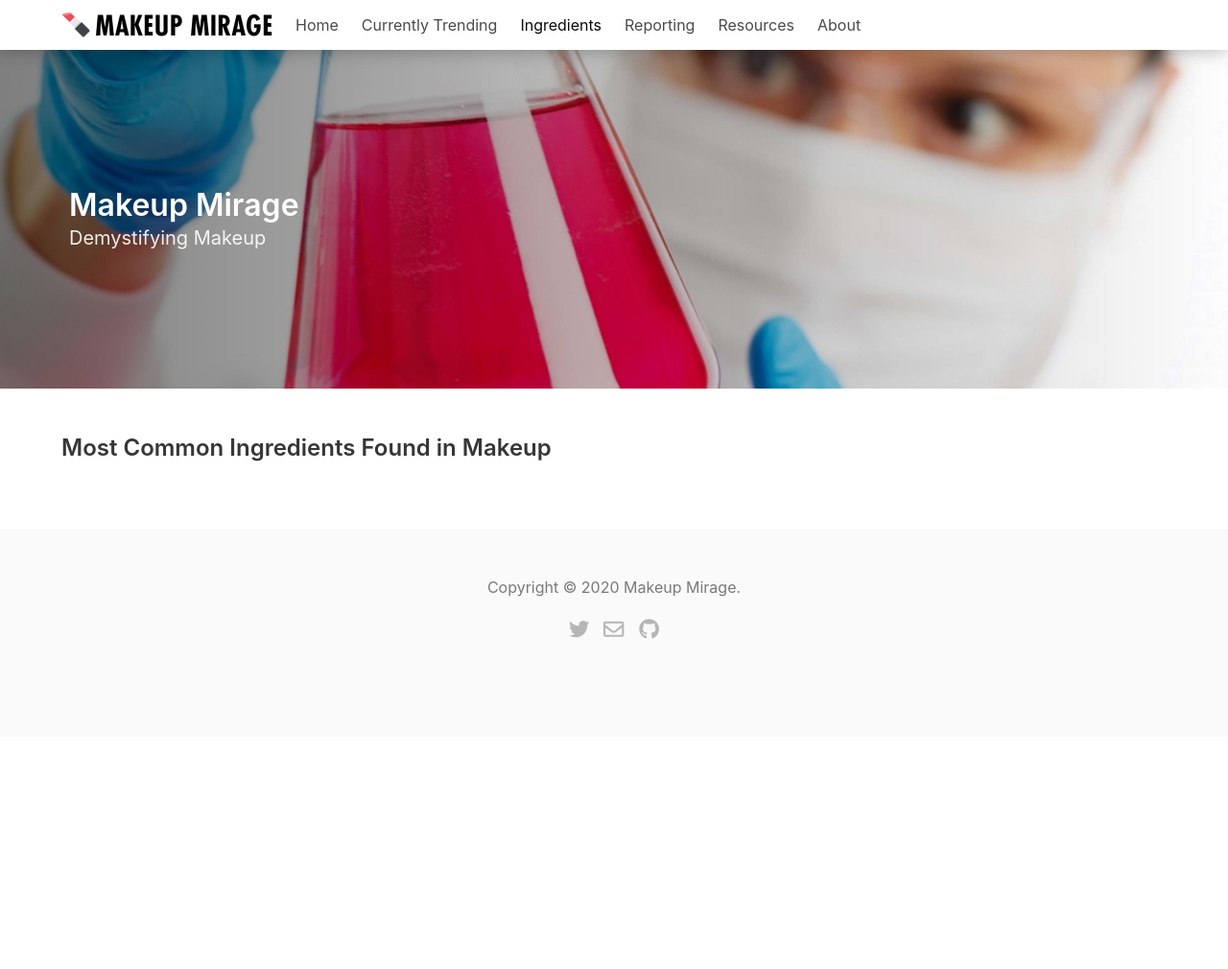
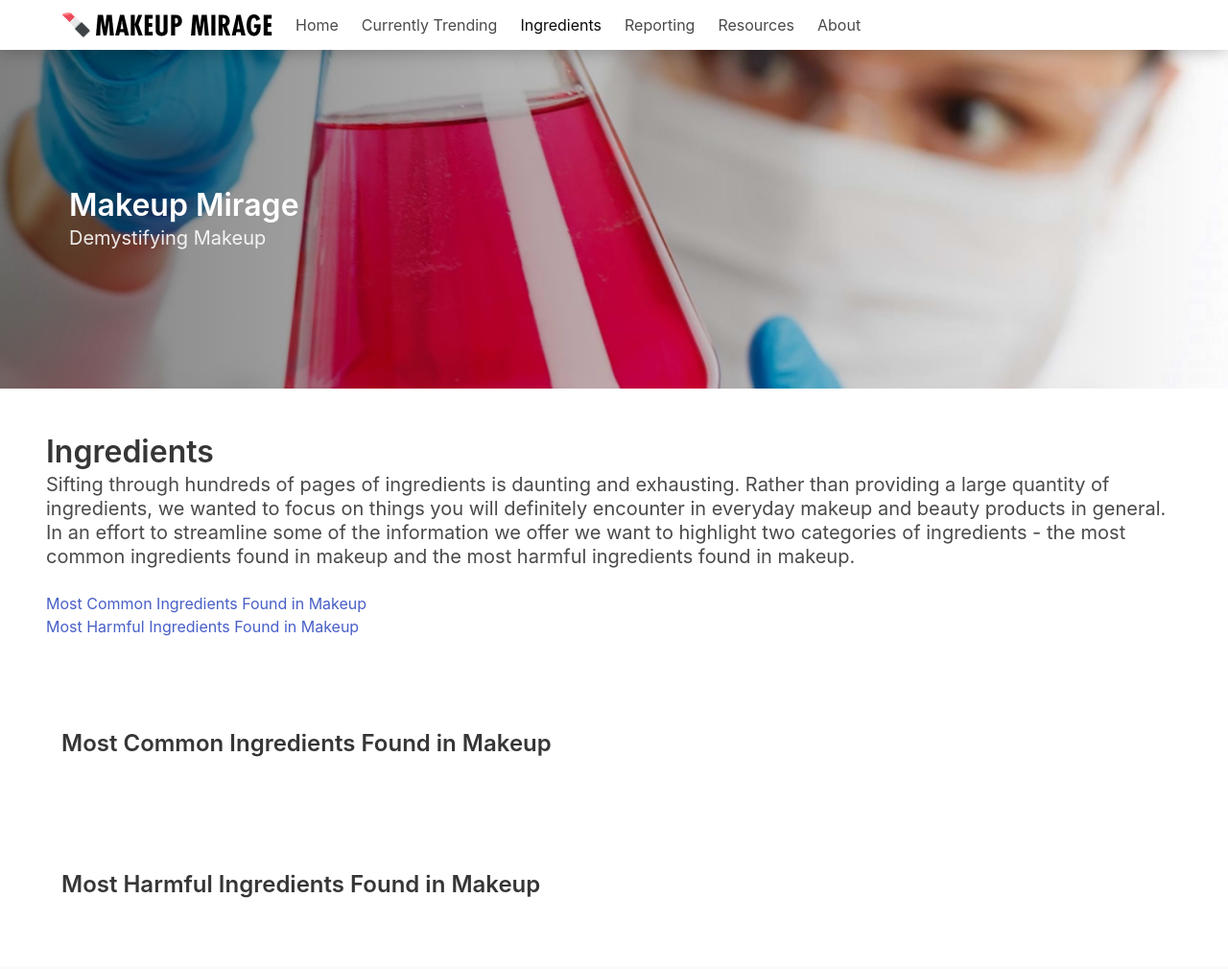
Before and after one commit to momscancode5/makeup_mirage, a website with bundled scripts: page ingredients.html in a window 1280 px wide. Shown: the top 1010 px of the page at 96% size. Before the commit the page ends 800 px from the top, so only its background shows below. Built offline with nearby package versions, Linux system fonts and the light colour scheme; no server answers.

Commit message:
Add prelim list of harmful ingredients; add intro

```diff
--- a/ingredients.html
+++ b/ingredients.html
@@ -1,31 +1,45 @@
 <!DOCTYPE html>
 <html lang="en">
-
   <head>
     <meta charset="UTF-8" />
     <meta name="viewport" content="width=device-width, initial-scale=1.0" />
     <title>Makeup Mirage - Ingredients</title>
-  <link rel="stylesheet" href="https://cdn.jsdelivr.net/npm/bulma@0.8.0/css/bulma.min.css" />
+    <link
+      rel="stylesheet"
+      href="https://cdn.jsdelivr.net/npm/bulma@0.8.0/css/bulma.min.css"
+    />
     <link rel="stylesheet" href="css/style.css" />
     <link rel="stylesheet" href="css/ingredients.css" />
     <script src="https://ajax.googleapis.com/ajax/libs/jquery/3.4.1/jquery.min.js"></script>
 
-  <script defer src="https://use.fontawesome.com/releases/v5.3.1/js/all.js"></script>
+    <script
+      defer
+      src="https://use.fontawesome.com/releases/v5.3.1/js/all.js"
+    ></script>
 
     <script defer src="js/global.js"></script>
   </head>
 
   <body id="ingredients">
     <header>
-    <nav class="navbar is-fixed-top" role="navigation" aria-label="main navigation">
+      <nav
+        class="navbar is-fixed-top"
+        role="navigation"
+        aria-label="main navigation"
+      >
         <div class="container">
           <div class="navbar-brand">
             <a class="navbar-item" href="index.html">
               <img src="images/makeup-mirage.png" width="220" height="28" />
             </a>
             <!-- Hamburger menu -->
-          <a role="button" class="navbar-burger burger" aria-label="menu" aria-expanded="false"
-            data-target="navbarBasicExample">
+            <a
+              role="button"
+              class="navbar-burger burger"
+              aria-label="menu"
+              aria-expanded="false"
+              data-target="navbarBasicExample"
+            >
               <span aria-hidden="true"></span>
               <span aria-hidden="true"></span>
               <span aria-hidden="true"></span>
@@ -78,6 +92,28 @@
         </div>
       </section>
 
+      <section class="section" id="ingredients">
+        <div class="ingredients-intro">
+          <h3 class="title">Ingredients</h3>
+          <p class="subtitle">
+            Sifting through hundreds of pages of ingredients is daunting and
+            exhausting. Rather than providing a large quantity of ingredients,
+            we wanted to focus on things you will definitely encounter in
+            everyday makeup and beauty products in general. In an effort to
+            streamline some of the information we offer we want to highlight two
+            categories of ingredients - the most common ingredients found in
+            makeup and the most harmful ingredients found in makeup.
+          </p>
+        </div>
+      </br>
+        <div class="anchor-links">
+          <ul>
+            <li><a href="#accordion_first">Most Common Ingredients Found in Makeup</a></li>
+            <li><a href="#accordion_second">Most Harmful Ingredients Found in Makeup</a></li>
+          </ul>
+        </div>
+      </section>
+
       <section class="section">
         <div class="container content">
           <h4 class="title is-4">
@@ -87,6 +123,16 @@
           <div id="accordion_first"></div>
         </div>
       </section>
+
+      <section class="section">
+        <div class="container content">
+          <h4 class="title is-4">
+            Most Harmful Ingredients Found in Makeup
+          </h4>
+
+          <div id="accordion_second"></div>
+        </div>
+      </section>
     </main>
 
     <footer class="footer">
@@ -94,16 +140,28 @@
         <p>Copyright &copy; 2020 Makeup Mirage.</p>
         <p>
           <span class="icon is-medium">
-          <a href="https://twitter.com/MakeupMirage6" title="Twitter" target="_blank"><i
-              class="fab fa-lg fa-twitter has-text-grey-light"></i><span class="sr-only">Twitter</span></a>
+            <a
+              href="https://twitter.com/MakeupMirage6"
+              title="Twitter"
+              target="_blank"
+              ><i class="fab fa-lg fa-twitter has-text-grey-light"></i
+              ><span class="sr-only">Twitter</span></a
+            >
           </span>
           <span class="icon is-medium">
-          <a href="mailto:makeupmirage6@gmail.com" title="Email"><i
-              class="far fa-lg fa-envelope has-text-grey-light"></i><span class="sr-only">Email</span></a>
+            <a href="mailto:makeupmirage6@gmail.com" title="Email"
+              ><i class="far fa-lg fa-envelope has-text-grey-light"></i
+              ><span class="sr-only">Email</span></a
+            >
           </span>
           <span class="icon is-medium">
-          <a href="https://github.com/momscancode5/project" title="GitHub" target="_blank"><i
-              class="fab fa-lg fa-github has-text-grey-light"></i><span class="sr-only">GitHub</span></a>
+            <a
+              href="https://github.com/momscancode5/project"
+              title="GitHub"
+              target="_blank"
+              ><i class="fab fa-lg fa-github has-text-grey-light"></i
+              ><span class="sr-only">GitHub</span></a
+            >
           </span>
         </p>
       </div>
@@ -122,5 +180,4 @@
     <script src="js/bulma-collapsible.min.js"></script>
     <script defer src="js/bulma-collapsible-index.js"></script>
   </body>
-
 </html>
--- a/ingredients.js
+++ b/ingredients.js
@@ -41,7 +41,6 @@ import "./firebase.js";
 
 firebase
   .firestore()
-
   .collection("ingredients")
   .onSnapshot(querySnapshot => {
     querySnapshot.forEach(docSnapshot => {
@@ -52,7 +51,7 @@ firebase
       const id = ingredient.toLowerCase().replace(/[^a-z]/g, "-");
       // console.log(id);
 
-      $('#accordion_first').append(
+      $("#accordion_first").append(
         `<article class="message">
           <div class="message-header">
             <p><a href="#collapsible-message-accordion-${id}" data-action="collapse">${ingredient}</a></p>
@@ -81,3 +80,22 @@ firebase
       );
     });
   });
+
+firebase
+  .firestore()
+  .collection("harmful_ingredients")
+  .onSnapshot(querySnapshot => {
+    querySnapshot.forEach(docSnapshot => {
+      const name = docSnapshot.data().name;
+      const id = name.toLowerCase().replace(/[^a-z]/g, "-");
+      console.log(name, id);
+
+      $("#accordion_second").append(
+        `<article class="message">
+          <div class="message-header">
+            <p><a href="#collapsible-message-accordion-${id}" data-action="collapse">${name}</a></p>
+          </div>
+        </article>`
+      );
+    });
+  });
```
Lines whose indentation alone changed are shown as unchanged.
